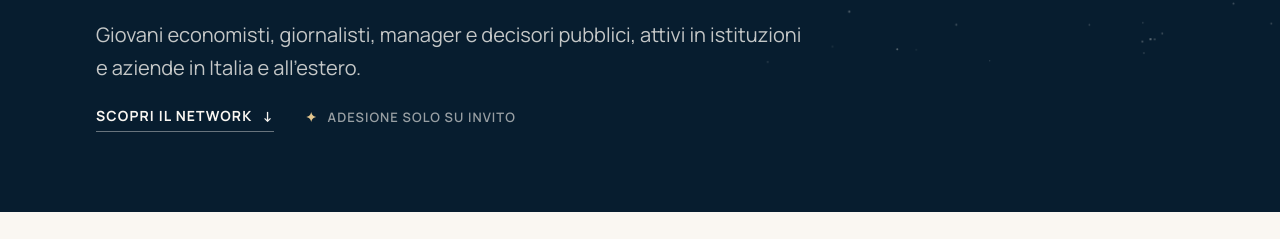
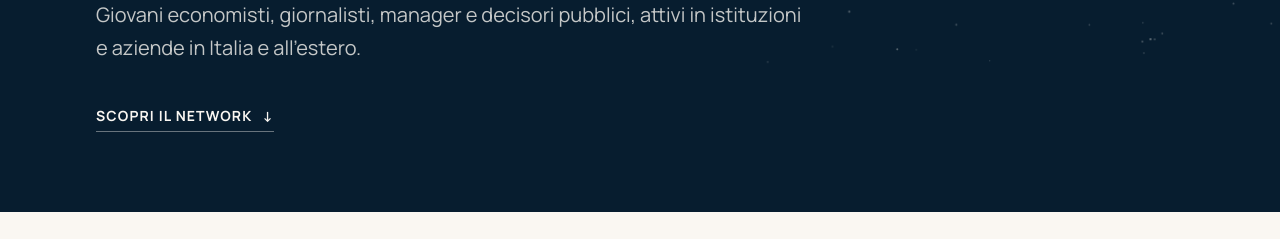
Before and after one commit to elbid/polarisprofessionals, a plain HTML site: page index.html in a window 1280 px wide. Shown: the part 561-800 px from the top of the page. Drawn offline with Linux system fonts and the light colour scheme.

Commit message:
Tolta l'etichetta Adesione solo su invito dall'apertura
Co-Authored-By: Claude Opus 5.5 <noreply@anthropic.com>
Claude-Session: https://claude.ai/code/session_01A7zSpVj4Eyv6X27f63hNFZ

```diff
--- a/assets/css/style.css
+++ b/assets/css/style.css
@@ -262,13 +262,6 @@ svg use, symbol polygon { fill: currentColor; }
 .membro-link:hover { color: var(--ottone); border-bottom-color: var(--ottone); }
 
 /* Adesione solo su invito */
-.hero-azioni { display: flex; flex-wrap: wrap; align-items: center; gap: 12px 32px; margin-top: 20px; }
-.hero-azioni .freccia { margin-top: 0; }
-.hero-invito {
-  margin: 0; font-size: 13px; font-weight: 600; letter-spacing: .08em; text-transform: uppercase;
-  color: rgba(250, 247, 242, .6);
-}
-.hero-invito::before { content: "✦"; margin-right: 10px; color: var(--ottone-chiaro); }
 .invito {
   margin-top: 48px; padding: 22px 26px;
   display: flex; gap: 18px; align-items: flex-start;
--- a/index.html
+++ b/index.html
@@ -56,10 +56,7 @@
         <p class="occhiello">Policy-minded professionals</p>
         <h1>Il network di professionisti delle <em>politiche pubbliche</em>.</h1>
         <p class="hero-sotto">Giovani economisti, giornalisti, manager e decisori pubblici, attivi in istituzioni e aziende in Italia e all’estero.</p>
-        <div class="hero-azioni">
-          <a class="freccia" href="#chi-siamo">Scopri il network <span aria-hidden="true">↓</span></a>
-          <p class="hero-invito">Adesione solo su invito</p>
-        </div>
+        <a class="freccia" href="#chi-siamo">Scopri il network <span aria-hidden="true">↓</span></a>
       </div>
     </section>
 
```
